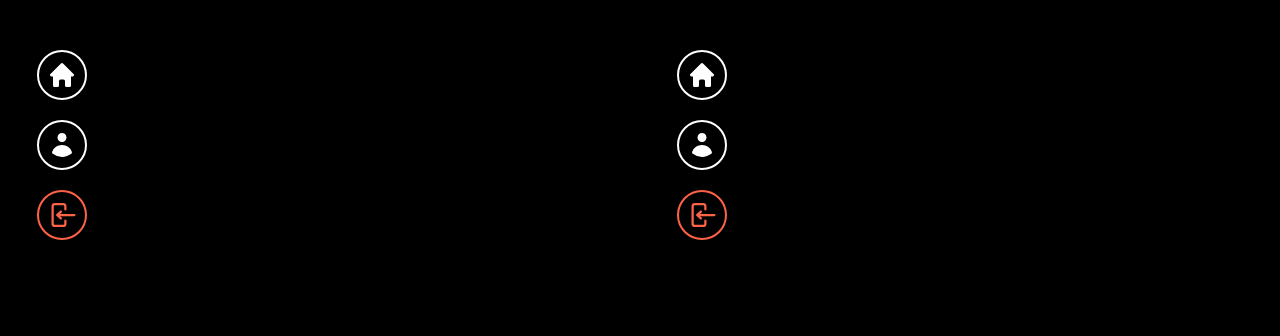
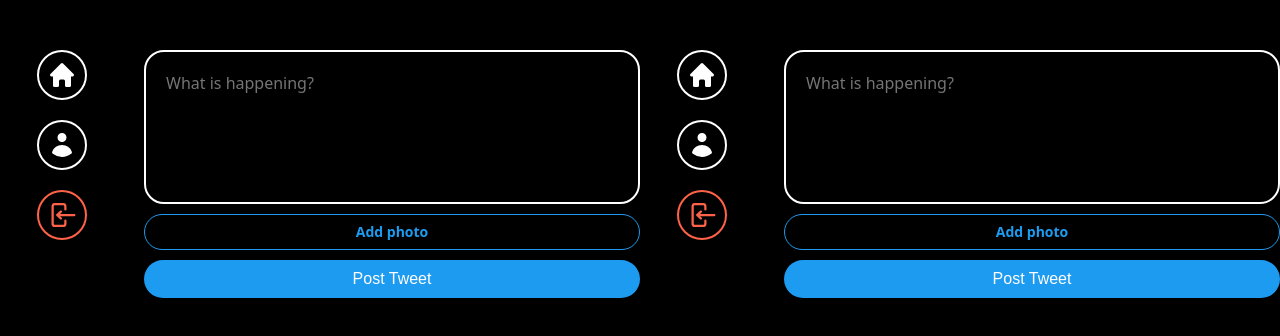
Before and after one commit to Juwon-Kiim/nwitter_clone, a React app in the folder nwitter/: page / in a window 1280 px wide. Shown: the top 336 px of the page. Built offline with nearby package versions, Linux system fonts and the light colour scheme; no server answers; sample sign-in values are in the browser's storage; the HTML template or start-up script is replaced by a standard one.

Commit message:
post tweet form

```diff
--- /dev/null
+++ b/nwitter/src/components/post-tweet-form.tsx
@@ -0,0 +1,79 @@
+import { useState } from 'react';
+import styled from 'styled-components'
+
+const Form = styled.form`
+    display: flex;
+    flex-direction: column;
+    gap: 10px;
+`;
+const TextArea = styled.textarea`
+    border: 2px solid white;
+    padding: 20px;
+    border-radius: 20px;
+    font-size: 16px;
+    color: white;
+    background-color: black;
+    width: 100%;
+    resize: none;
+    font-family: system-ui, -apple-system, BlinkMacSystemFont, "Segoe UI",
+        Roboto, Oxygen, Ubuntu, Cantarell, "Open Sans", "Helvetica Neue",
+        snas-serif;
+    &::placeholder {
+        font-size: 16px;
+    }
+    &:focus {
+        outline: none;
+        border-color: #1d9bf0;
+    }
+`;
+const AttachFileButton = styled.label`
+    padding: 10px 0px;
+    color: #1d9bf0;
+    width: 100%;
+    text-align: center;
+    border-radius: 20px;
+    border: 1px solid #1d9bf0;
+    font-size: 14px;
+    font-weight: 600;
+    cursor: pointer;
+`;
+const AttachFileInput = styled.input`
+    display: none;
+`;
+const SubmitBtn = styled.input`
+    background-color: #1d9bf0;
+    color: white;
+    border: none;
+    padding: 10px 0px;
+    border-radius: 20px;
+    font-size: 16px;
+    width: 100%;
+    cursor: pointer;
+    &:hover,
+    &:active {
+        opacity: 0.9
+    }
+`;
+
+export default function PostTweetForm() {
+    const [isLoading, setLoading] = useState(false);
+    const [tweet, setTweet] = useState("");
+    const [file, setFile] = useState<File | null>(null);
+    const onChange = (e: React.ChangeEvent<HTMLTextAreaElement>) => {
+        setTweet(e.target.value);
+    };
+    const onFileChange = (e: React.ChangeEvent<HTMLInputElement>) => {
+        const { files } = e.target;
+        if (files && files.length === 1) {
+            setFile(files[0]);
+        }
+    }
+    return (
+        <Form>
+            <TextArea onChange={onChange} rows={5} maxLength={180} value={tweet} placeholder="What is happening?"/>
+            <AttachFileButton htmlFor="file">{file ? "Photo added ✅" : "Add photo"}</AttachFileButton>
+            <AttachFileInput onChange={onFileChange} type="file" id="file" accept="image/*"/>
+            <SubmitBtn type="submit" value={isLoading ? "Posting..." : "Post Tweet"} />
+        </Form>
+    )
+}
--- a/nwitter/src/routes/home.tsx
+++ b/nwitter/src/routes/home.tsx
@@ -1,5 +1,12 @@
+import styled from 'styled-components';
+import PostTweetForm from '../components/post-tweet-form';
+
+const Wrapper = styled.div``;
+
 export default function Home() {
     return (
-        <h1></h1>
+        <Wrapper>
+            <PostTweetForm />
+        </Wrapper>
     )
 }
```
